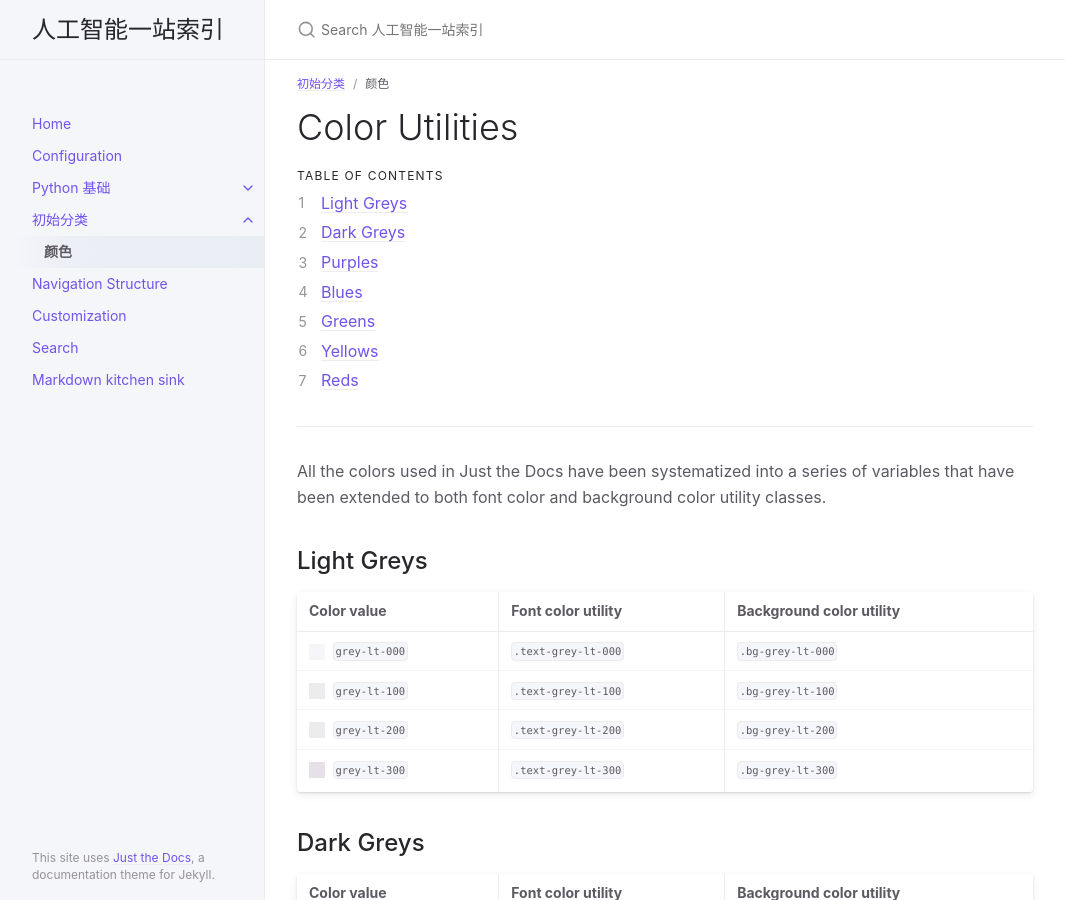
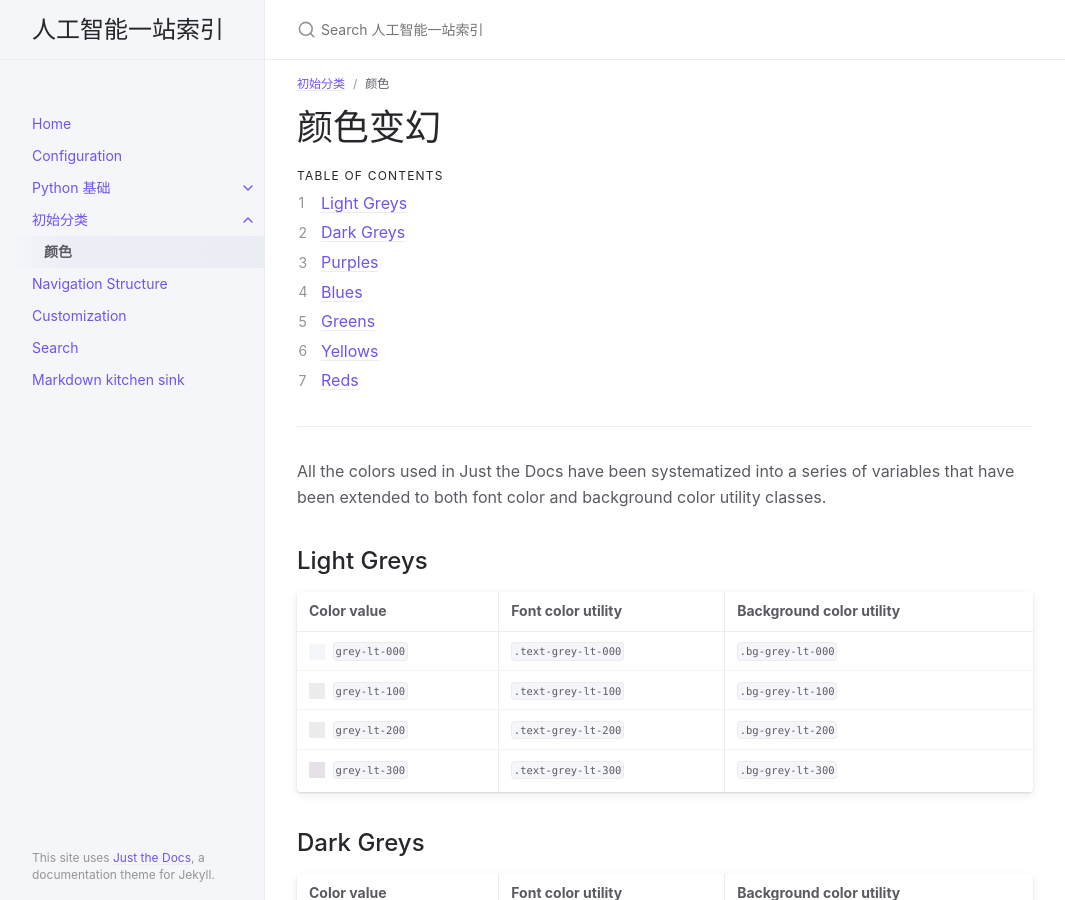
Before and after one commit to Michael-yunfei/MyPython, a Jekyll site: the page built from docs/utilities/color.md, in a window 1280 px wide and 900 px high. Shown: the whole window, without its empty margins (107-1172 px from the left). Built offline with Jekyll 4.4.1, drawn with Linux system fonts in a browser that asks for light colours.

Commit message:
update color.md

```diff
--- a/docs/utilities/color.md
+++ b/docs/utilities/color.md
@@ -4,7 +4,7 @@ title: 颜色
 parent: 初始分类
 ---
 
-# Color Utilities
+# 颜色变幻
 {: .no_toc }
 
 ## Table of contents
```
